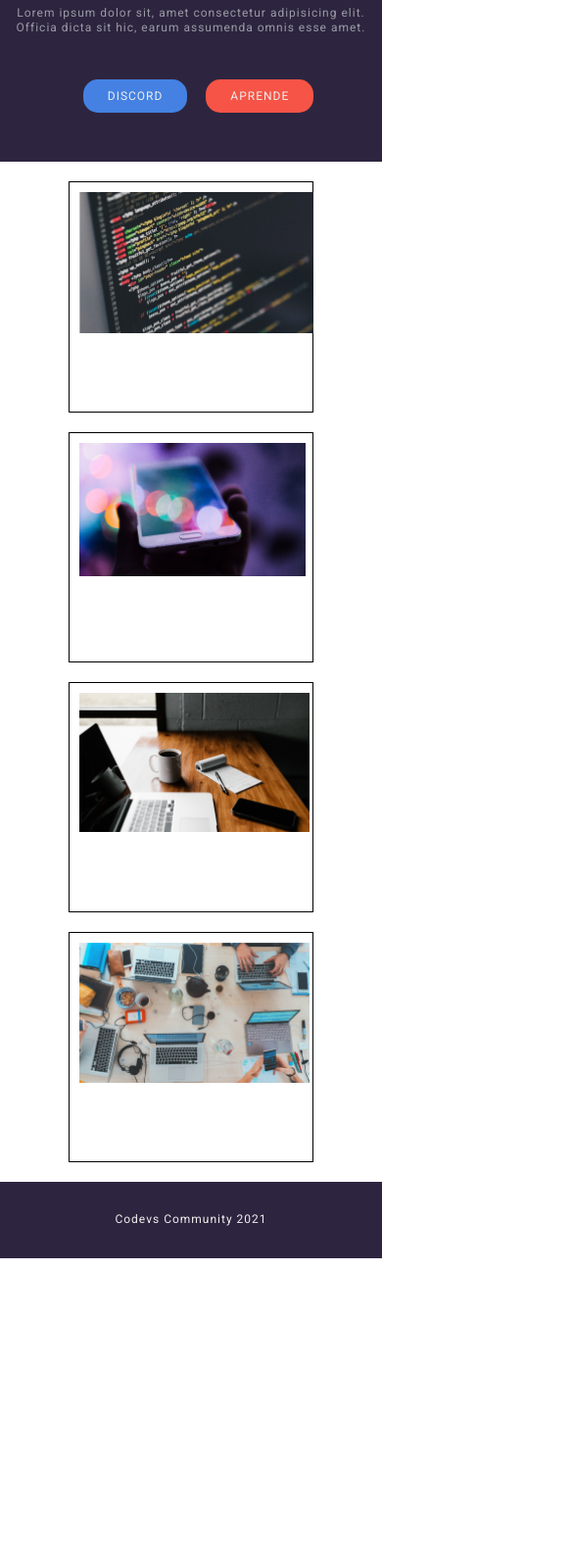
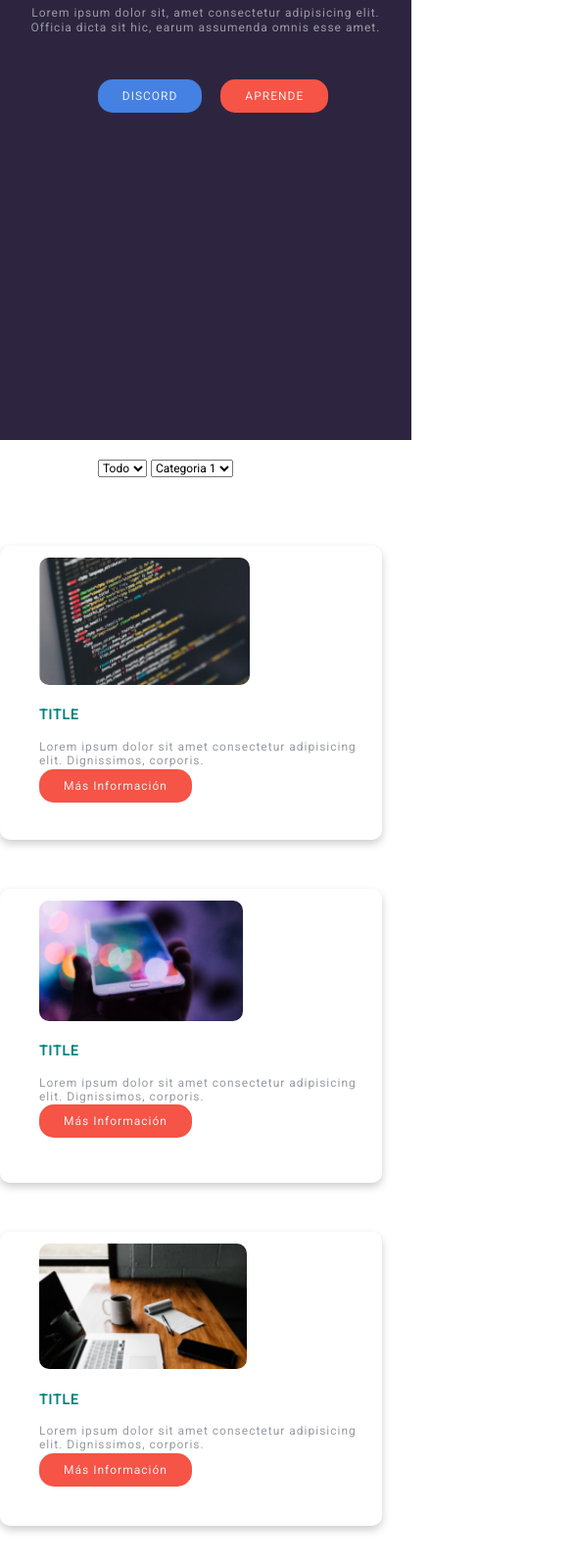
Before and after one commit to CoDevsCommunity/codevs-web-frontend, a plain HTML site: page tutoriales.html in a window 390 px wide. Shown: the part 207-1803 px from the top of the page at 98% size, 585 px wide, since content can reach past the window. Before the commit the page ends 1491 px from the top, so only its background shows below. Drawn offline with Linux system fonts and the light colour scheme.

Commit message:
Add Responsive

```diff
--- a/assets/css/tutoriales.css
+++ b/assets/css/tutoriales.css
@@ -25,6 +25,7 @@ body {
   font-size: 1.6rem;
   /* =16px */
   color: var(--grey);
+  overflow-x: hidden;
 }
 h1 {
   font-size: 3.8rem;
@@ -46,6 +47,10 @@ h4 {
 nav{
   padding: 15px 35px;
   background-color: var(--darkblue);
+}
+.select-container {
+  margin: 20px;
+  margin-left: 100px;
 }
 .logo{
   float: left;
@@ -77,25 +82,23 @@ header{
   text-align: center;
   background-color: var(--darkblue);
   margin-top: 0;
-  padding: 60px 15px;
+  padding-top: 60px;
 }
 
-header p{
-  margin: 1px;
-}
-.button{
+
+.button-info{
   background-color: var(--orange);
   color: var(--white);
   border-radius: 15px;
   padding: 10px 25px;
   text-decoration: none;
+  margin-bottom: 10px;
 }
-.button:hover{
+
+.button-info5678:hover{
   background-color: var(--lightblue);
 }
-header .button{
-  margin-left: 15px;
-}
+
 .discord{
   background-color: var(--lightblue);
 }
@@ -111,26 +114,46 @@ header .button{
     flex-direction: row;
 }
 .flex-direction img {
-margin: 10px;
-border-radius: 10apx;
+border-radius: 10px;
 }
 .flex-direction {
- margin-left: 50px;
- margin-right: 50px;
+ text-align: start;
 }
 .tutorial1 {
-    border-color: black;
+    width: 100%;
+    margin-top: 50px;
+    display: inline-block;
+    box-shadow: 0 4px 8px 0 rgba(0, 0, 0, 0.2);
+    border-radius: 10px;
+}
+/* Pagination links */
+.pagination-margin {
+  padding: 100px;
+}
+.pagination a {
+  color: black;
+  margin-top: ;
+  float: left;
+  padding: 8px 16px;
+  text-decoration: none;
+  transition: background-color .3s;
+}
 
-    border-width: 1px;
-    border-style: solid;
-    display: flex;
-    flex-direction: row;
-    margin: 20px;
+/* Style the active/current link */
+.pagination a.active {
+  background-color: dodgerblue;
+  color: white;
+}
 
+/* Add a grey background color on mouse-over */
+.pagination a:hover:not(.active) {background-color: #ddd;}
+
+li {
+  display: inline-block;
 }
+
 .texto-tutorial {
-  margin-left: 300px;
-  margin-top: 30px;
+  text-align: start;
 }
 
 /*article welcome*/
@@ -198,7 +221,10 @@ section h2{
 /*article projects*/
 /*footer*/
 footer{
-  padding: 20px 0px;
+  margin-top: 20px;
+  top: 100%;
+  width: 100%;
+  height: 30px;
   background-color: var(--darkblue);
   text-align: center;
   color: var(--white);
@@ -237,8 +263,13 @@ footer{
     margin: 0;
     padding: 0;
   }
+  .header-center {
+    width: 100%;
+    height: 60vh;
+  }
   .nav{
     margin: 0;
+    width: 100%;
     padding-bottom: 0;
   }
   .menu a:not(:first-child) {
@@ -278,6 +309,7 @@ footer{
   .about img{
     margin-left: 85px;
   }
+
   .about p{
     margin-left: 15px;
     padding: 0 15px;
@@ -288,7 +320,18 @@ footer{
 }
 
 /* Small devices (portrait tablets and large phones, 600px and up) */
-/*@media only screen and (min-width: 600px) {
+@media (max-width: 600px) {
+  .flex-direction img {
+    width: 90%;
+  }
+
+  h1 {
+    font-size: 2rem;
+  }
+
+  .tutorial1 {
+    height: 300px;
+  }
 }
 /* Medium devices (landscape tablets, 768px and up) */
 @media only screen and (min-width: 600px) and (max-width: 883px) {
--- a/tutoriales.html
+++ b/tutoriales.html
@@ -68,52 +68,70 @@
             <a href="#" class="button">APRENDE</a>
             </div>
         </header>
+
+   <div class="select-container">
+        <select name="todo" id="todo">
+            <option value="2">Todo</option>
+        </select>
+            <select name="categorias">
+                <option value="1">Categoria 1</option>
+             </select>
+   </div>
+
         <!-- TUTORIALES -->
         <div class="flex-direction">
           <div class="tutorial1">
-             <div>
-                 <img src="/assets/img/card1.png" alt="Tutorial 1">
-             </div>
+            <ul>
+                <li><img src="/assets/img/card1.png" alt="Tutorial 1"></li>
+                <li>
                     <div class="texto-tutorial">
                         <h4>TITLE</h4>
                 <p>Lorem ipsum dolor sit amet consectetur adipisicing elit. Dignissimos, corporis.</p>
                 <a href="#" class="button-info">Más Información</a>
                     </div>
-
-
+                </li>
+            </ul>
 
           </div>
           <div class="tutorial1">
-            <div>
-                <img src="/assets/img/card2.png" alt="Tutorial 2">
-            </div>
+            <ul>
+                <li><img src="/assets/img/card2.png" alt="Tutorial 2"></li>
+                <li>
                     <div class="texto-tutorial">
                         <h4>TITLE</h4>
                 <p>Lorem ipsum dolor sit amet consectetur adipisicing elit. Dignissimos, corporis.</p>
                 <a href="#" class="button-info">Más Información</a>
                     </div>
+                </li>
+            </ul>
+
           </div>
           <div class="tutorial1">
-            <div>
-                <img src="/assets/img/card3.png" alt="Tutorial 2">
-            </div>
+            <ul>
+                <li><img src="/assets/img/card3.png" alt="Tutorial 3"></li>
+                <li>
                     <div class="texto-tutorial">
                         <h4>TITLE</h4>
                 <p>Lorem ipsum dolor sit amet consectetur adipisicing elit. Dignissimos, corporis.</p>
                 <a href="#" class="button-info">Más Información</a>
                     </div>
+                </li>
+            </ul>
+
           </div>
           <div class="tutorial1">
-            <div>
-                <img src="/assets/img/card4.png" alt="Tutorial 1">
-            </div>
+            <ul>
+                <li><img src="/assets/img/card4.png" alt="Tutorial 4"></li>
+                <li>
                     <div class="texto-tutorial">
                         <h4>TITLE</h4>
                 <p>Lorem ipsum dolor sit amet consectetur adipisicing elit. Dignissimos, corporis.</p>
                 <a href="#" class="button-info">Más Información</a>
                     </div>
+                </li>
+            </ul>
+
           </div>
-
 
         </div>
 
@@ -121,6 +139,20 @@
 
 
 
+        <!-- PAGINATION-->
+        <div class="pagination-margin">
+            <div class="pagination">
+                <a href="#">&laquo;</a>
+                <a href="#">1</a>
+                <a class="active" href="#">2</a>
+                <a href="#">3</a>
+                <a href="#">4</a>
+                <a href="#">5</a>
+                <a href="#">6</a>
+                <a href="#">&raquo;</a>
+              </div>
+        </div>
+          <!-- FOOTER -->
         <footer>
 
                 <p>Codevs Community 2021</p>
```
Lines whose indentation alone changed are shown as unchanged.
